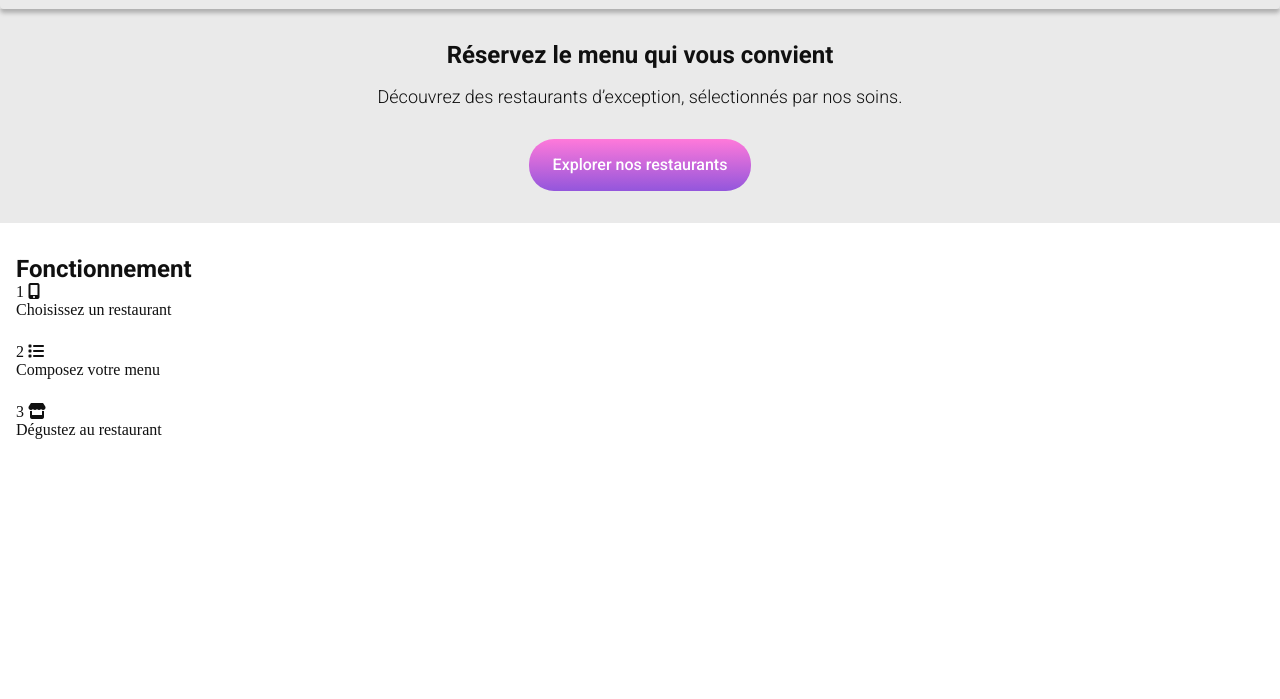
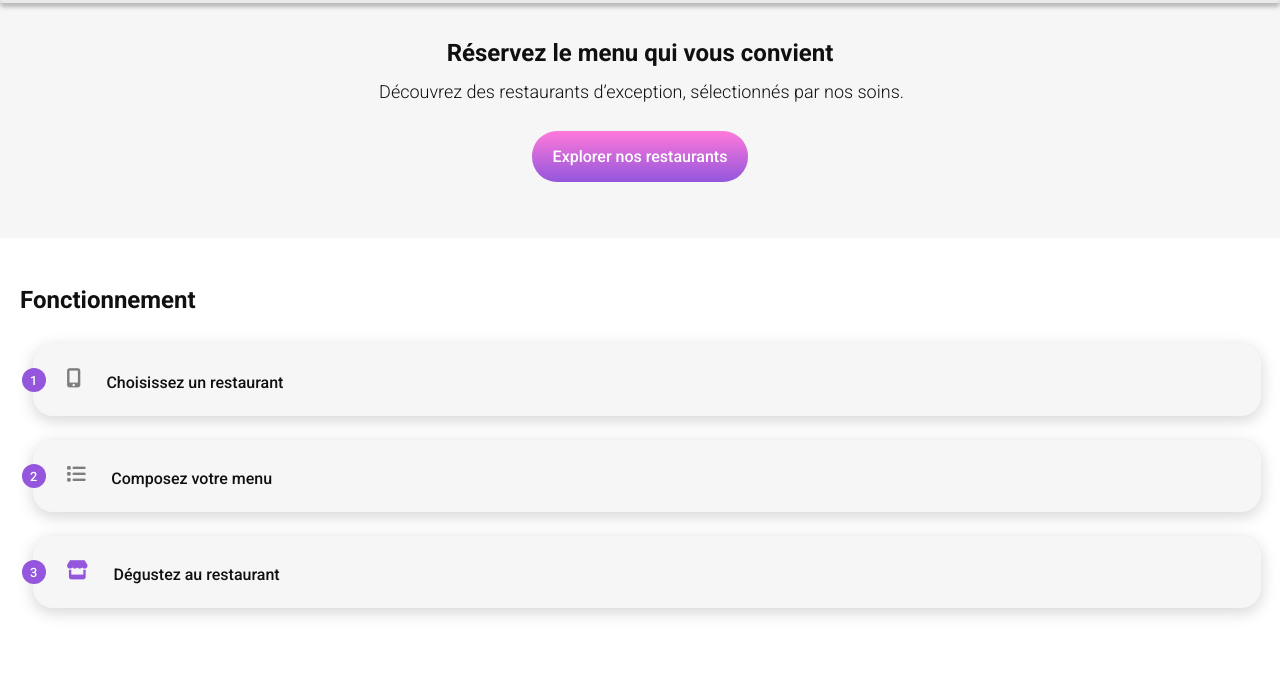
Before and after one commit to Arkhianova/ohmyfood, a plain HTML site: page index.html in a window 1280 px wide. Shown: the part 101-800 px from the top of the page. Drawn offline with Linux system fonts and the light colour scheme; a web font is replaced by a local one.

Commit message:
MVP steps section

```diff
--- a/SASS/abstracts/_mixins.scss
+++ b/SASS/abstracts/_mixins.scss
@@ -1,17 +1,18 @@
 @use 'variables' as vars;
 
 /// Flex container
-@mixin flex-cont($direction: row, $justify: flex-start, $align: stretch) {
+@mixin flex-cont($direction: row, $justify: flex-start, $align: stretch, $gap: 0) {
   display: flex;
   flex-direction: $direction;
   justify-content: $justify;
   align-items: $align;
+  gap: $gap;
 }
 
 /// Bouton de base
 @mixin button-default {
   display: inline-block;
-  padding: 1rem 1.5rem;
+  padding: 1rem 1.3rem;
   border: none;
   border-radius: 25px;
   background: vars.$button-gradient;
--- a/SASS/abstracts/_variables.scss
+++ b/SASS/abstracts/_variables.scss
@@ -14,6 +14,9 @@ $green-font: #008766;
 $green: #99E2D0;
 $pink: #fcc0ce;
 
+$color-header-icon: #353535;
+$color-step-icon: #7e7e7e;
+
 $button-gradient: linear-gradient(#FF79DA, #9356DC);
 $like-gradient: linear-gradient(193.33deg, #9356DC -11.44%, #FF79DA 123.93%);
 
--- a/SASS/base/_typography.scss
+++ b/SASS/base/_typography.scss
@@ -6,6 +6,7 @@
   font-weight: 700;
   font-size: 1.5rem; // 24px
   line-height: 1.2;
+  text-align: center;
 }
 
 @mixin home-typo-paragraph {
@@ -20,5 +21,4 @@
   font-family: vars.$font-home-main;
   font-weight: 500;
   font-size: 1rem; // 16px
-  line-height: 1.2;
 }
--- a/SASS/components/_button.scss
+++ b/SASS/components/_button.scss
@@ -5,5 +5,4 @@
 .btn {
   @include mix.button-default;
   @include typo.home-typo-button;
-
 }
--- a/SASS/components/_location.scss
+++ b/SASS/components/_location.scss
@@ -4,7 +4,7 @@
 
 .location {
   @include mixins.flex-cont(row, center, center);
-  padding: 0.75rem 1rem;
+  padding: 0.65rem 1rem;
   background-color: vars.$grey-bg;
   border-radius: 4px;
   filter: drop-shadow(0px 4px 2px rgba(0, 0, 0, 0.25));
@@ -13,7 +13,6 @@
     @include mixins.flex-cont(row, center, center);
     width: 9rem;
     padding: 0.3rem 0;
-    // max-width: 60%;
     gap: 1rem;
   }
 
--- a/SASS/components/_stepItem.scss
+++ b/SASS/components/_stepItem.scss
@@ -4,37 +4,39 @@
 
  .stepItem {
     position: relative;
-    display: flex;
-    align-items: center;
-    padding: 1rem 1rem 1rem 3.5rem;
-    background-color: lighten(vars.$black, 95%);
-    border-radius: 12px;
-    box-shadow: 0 2px 4px rgba(0, 0, 0, 0.05);
-    font-weight: 500;
-    font-family: vars.$font-main;
+    @include mixins.flex-cont(row, flex-start, flex-end, 1.3rem);
+    background-color: vars.$hero-bg;
+    border-radius: 20px;
+    @include mixins.box-shadow(0px, 4px, 15px, 1px, rgb(216, 216, 216));
+    font-family: vars.$font-home-main;
+    padding: 1.5rem 0;
 
-    i {
-      margin-right: 1rem;
-      color: vars.$black;
-      font-size: 1.1rem;
-    }
-
-    &::before {
-      counter-increment: step-counter;
-      content: counter(step-counter);
-      position: absolute;
-      left: -0.75rem;
-      top: 50%;
-      transform: translateY(-50%);
-      width: 2rem;
-      height: 2rem;
+    &__number {
+      text-align: center;
+      padding-top: 0.3rem;
       background-color: vars.$primary;
       color: vars.$white;
-      font-weight: 700;
-      font-size: 0.875rem;
+      font-family: vars.$font-home-main;
+      font-weight: 500;
+      font-size: 0.8rem;
       border-radius: 50%;
-      display: flex;
-      align-items: center;
-      justify-content: center;
+      width: 24px;
+      height: 24px;
+      margin-left: -0.7rem;
+    }
+    &__icon {
+      align-self: flex-start;
+      color: vars.$color-step-icon;
+      font-size: 1.2rem;
+    }
+    .fa-store {
+      color: vars.$primary;
+    }
+    &__text {
+      align-self: flex-end;
+
+      padding-left: 0.3rem;
+      padding-right: 4.5rem;
+      font-weight: 500;
     }
   }
--- a/SASS/layout/_header.scss
+++ b/SASS/layout/_header.scss
@@ -5,7 +5,7 @@
   position: relative;
   @include mixins.flex-cont(row, center, center);
   background-color: vars.$white;
-  padding: 1rem 0 0.4rem 0;
+  padding: 0.9rem 0 0.3rem 0;
   z-index: 999;
   @include mixins.box-shadow(0px, 2px, 4px, 0px, rgba(0, 0, 0, 0.15));
   // filter: drop-shadow(0px 2px 4px rgba(0, 0, 0, 0.15));
--- a/SASS/main.scss
+++ b/SASS/main.scss
@@ -17,6 +17,7 @@
 @use 'components/location';
 @use 'components/cards';
 @use 'components/button';
+@use 'components/stepItem';
 
 // Pages
 @use 'pages/home';
--- a/SASS/pages/_home.scss
+++ b/SASS/pages/_home.scss
@@ -3,36 +3,37 @@
 @use "../base/typography" as typo;
 
 .heroHome {
-  @include mix.flex-cont(column, flex-start, center);
-  padding: 2rem 1rem;
-  background-color: vars.$grey-bg;
+  @include mix.flex-cont(column, flex-start, center, 0rem);
+  padding: 1.5rem 1.2rem 3.5rem 1.2rem;
+  background-color: vars.$hero-bg;
 
   &__title {
     @include typo.home-typo-title;
-    margin-bottom: 1rem;
+    padding: 0.8rem 1.7rem;
 
   }
 
   &__subtitle {
     @include typo.home-typo-paragraph;
-    margin-bottom: 2rem;
+    padding: 0 0.8rem 1.8rem 1rem;
   }
 }
 
 .steps {
-  padding: 2rem 1rem;
+  padding: 3rem 1.2rem 4rem 1.25rem;
   background-color: vars.$white;
+  @include mix.flex-cont(column, flex-start, flex-end, 1.8rem);
 
   &__title {
     @include typo.home-typo-title;
+    align-self: flex-start;
   }
 
   &__list {
-    display: flex;
-    flex-direction: column;
-    gap: 1.5rem;
+    align-self: stretch;
+    padding-left: 0.8rem;
+    @include mix.flex-cont(column, flex-start, stretch, 1.5rem);
     counter-reset: step-counter;
-
   }
 
 
```
Also changed, not shown: css/main.css, 1 other file.
